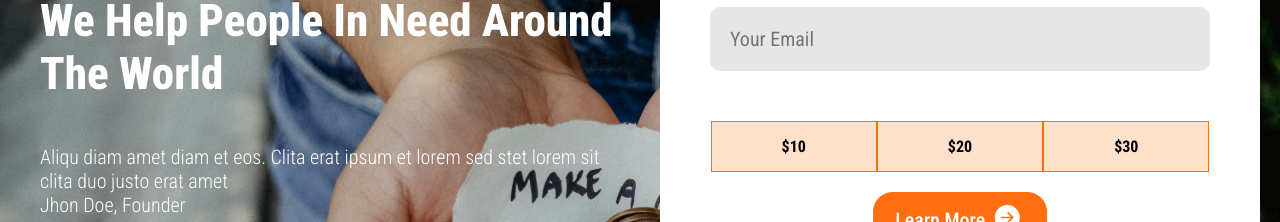
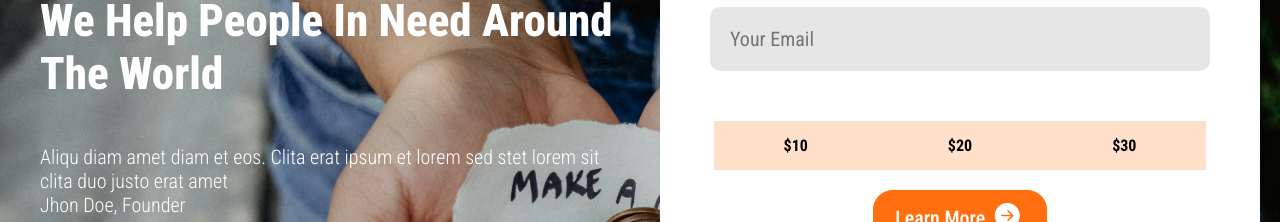
Before and after one commit to dineshsurya9597/microproject, a React (Create React App) app: page / in a window 1280 px wide. Shown: the part 3300-3522 px from the top of the page. Built offline with nearby package versions, Linux system fonts and the light colour scheme; a web font is replaced by a local one.

Commit message:
minor changes

```diff
--- a/package.json
+++ b/package.json
@@ -7,6 +7,7 @@
     "@testing-library/jest-dom": "^6.9.1",
     "@testing-library/react": "^16.3.2",
     "@testing-library/user-event": "^13.5.0",
+    "firebase": "^12.12.1",
     "react": "^19.2.5",
     "react-dom": "^19.2.5",
     "react-router-dom": "^7.14.2",
--- a/src/Components/Navigators/Home/Homedonate.css
+++ b/src/Components/Navigators/Home/Homedonate.css
@@ -55,6 +55,7 @@
 .donatenow .rightsidepart .rate h4:hover{
     border-style: none;
     border-radius: 10px;
+    border: 1px solid #ff6f0f
 }
 .donatenow .rightsidepart .rate{
     display: flex;
@@ -63,7 +64,7 @@
     padding: 10px 10px;
 }
 .donatenow .rightsidepart .rate h4{
-    border: 1px solid #ff6f0f;
+    border: none;
     background-color: #ff6f0f37;
     padding: 15px 70px;
 }
--- a/src/index.js
+++ b/src/index.js
@@ -2,11 +2,11 @@
 import ReactDOM from 'react-dom/client';
 import './index.css';
 import App from './App';
-import { BrowserRouter } from 'react-router-dom';
+import { HashRouter } from 'react-router-dom';
 
 const root = ReactDOM.createRoot(document.getElementById('root'));
 root.render(
-    <BrowserRouter>
+    <HashRouter>
         <App />
-    </BrowserRouter>
+    </HashRouter>
 );
```
Also changed, not shown: 1 other file (tests, documents, lock files or other folders).
